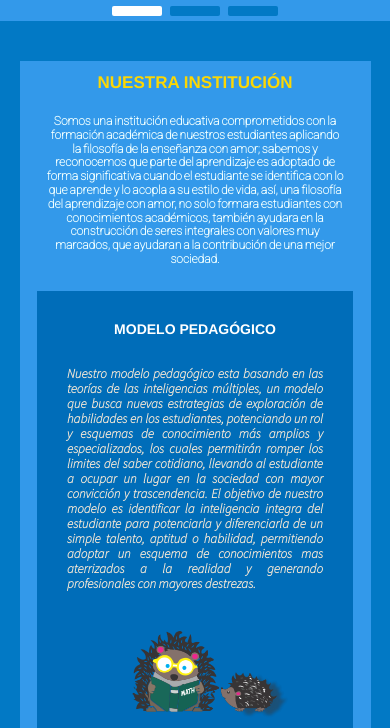
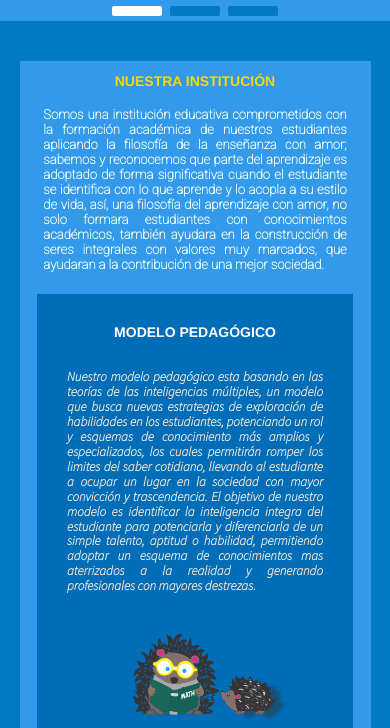
Before and after one commit to Juanito1220/GLU.github.io, a plain HTML site: page index.html in a window 390 px wide. Shown: the part 372-1100 px from the top of the page. Drawn offline with nearby package versions, Linux system fonts and the light colour scheme.

Commit message:
arreglo de estilo

```diff
--- a/css/style.css
+++ b/css/style.css
@@ -312,6 +312,9 @@ main {
         font-size: 50px;
     }
 
+    .text_contener {
+        padding: 2%;
+    }
 
     .header_img_title {
         width: 70%;
@@ -447,7 +450,6 @@ main {
         margin-top: 3px;
         font-size: 14px;
     }
-
 }
 
 
@@ -567,7 +569,7 @@ main {
     }
 
     .icon {
-        margin: 13px;
+        margin: 20px;
     }
 
     .body_section_container_car {
@@ -644,8 +646,6 @@ main {
         height: 430px;
     }
 
-
-
     .footer_container {
         height: 280px;
     }
@@ -669,21 +669,16 @@ main {
     .icon {
         width: 6px;
         height: 6px;
+        margin: 13px;
     }
 }
 
 @media screen and (max-width:661px) {
     .text_title {
-        font-size: 18px;
+        font-size: 20px;
         font-family: 'Franklin Gothic Medium', 'Arial Narrow', Arial, sans-serif;
         letter-spacing: 0;
     }
-
-    .text_contener{
-        font-size: 12px;
-    }
-
-
 
 }
 
@@ -697,17 +692,7 @@ main {
     }
 
     .text_contener {
-        word-spacing: -0.9px;
-        text-align: justify;
-    }
-
-    .text_title{
-        font-size:17px ;
-    }
-
-    .text_contener{
-        text-align: center;
-        font-size: 12px;
+        font-size: 15px;
     }
 
     .main_img {
@@ -850,7 +835,7 @@ main {
     }
 
     .text_contener {
-        font-size: 12px;
+        font-size: 15px;
     }
 
     .icon {
@@ -892,7 +877,7 @@ main {
 
     .icon {
         font-size: 18px;
-        margin: 10px;
+        margin: 13px;
     }
 }
 
@@ -918,6 +903,10 @@ main {
         font-size: 14px;
     }
 
+    .text_contener {
+        font-size: 14px;
+    }
+
     .nav__items {
         font-size: 12px;
         width: 160px;
@@ -931,6 +920,10 @@ main {
     #oculto {
         padding: 8px;
 
+    }
+
+    .icon{
+        margin: 10px;
     }
 
 }
@@ -965,6 +958,13 @@ main {
         height: 80px;
     }
 
+    .text_title {
+        font-size: 14px;
+    }
+
+    .text_contener {
+        font-size: 13px;
+    }
 
     .car_title {
         font-size: 14px;
@@ -1058,8 +1058,6 @@ main {
         width: 120px;
     }
 
-
-
     .body_section_container_car {
         height: 410px;
     }
@@ -1069,4 +1067,8 @@ main {
         font-size: 7px;
     }
 
+    .icon{
+        margin: 6px;
+    }
+
 }
```
